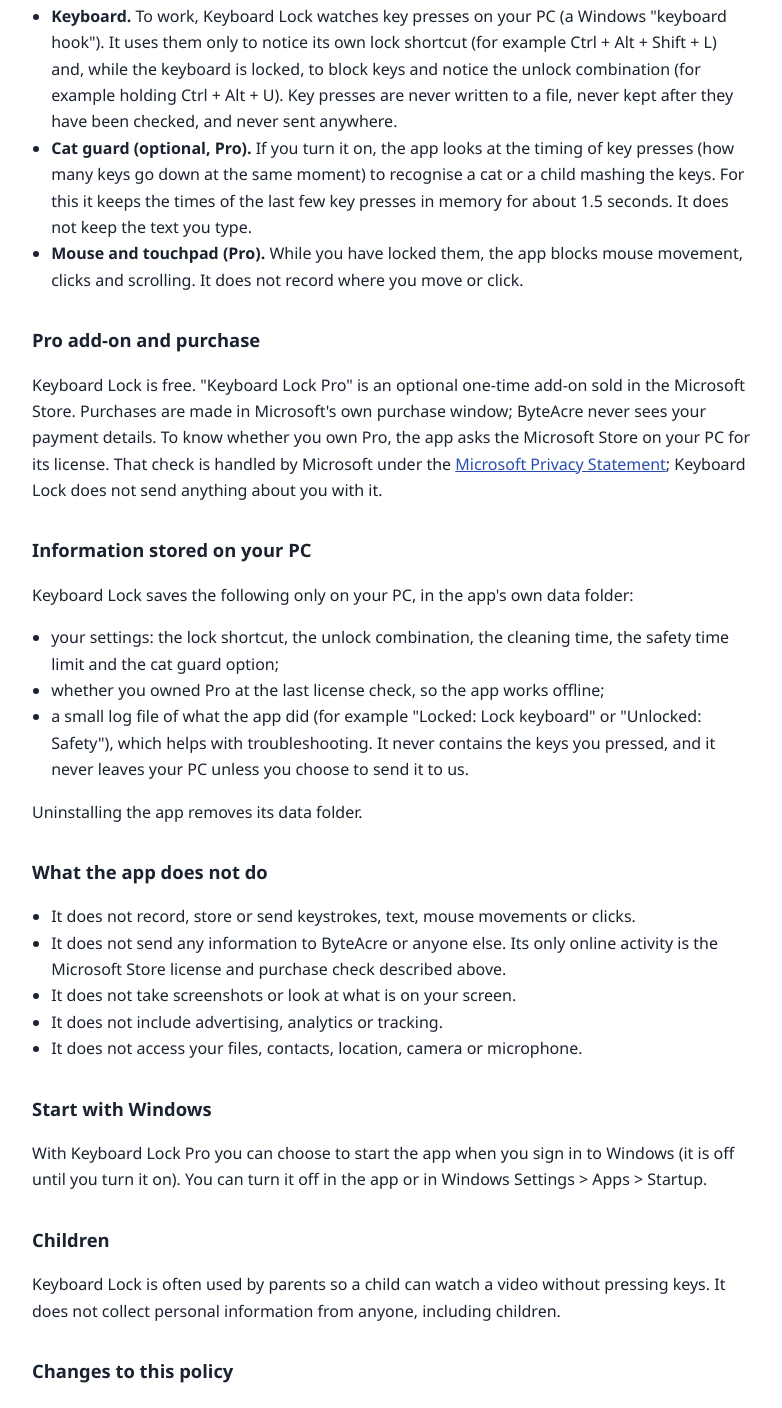
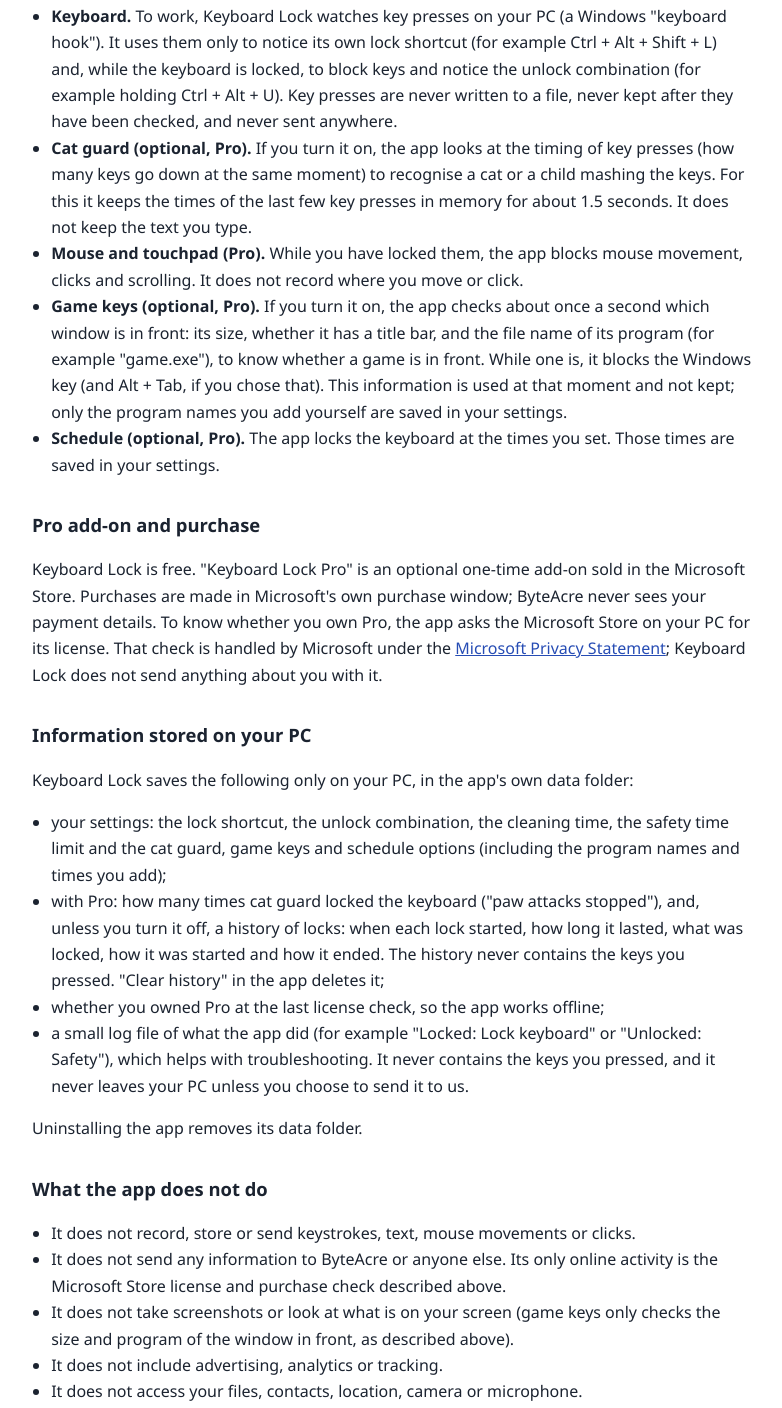
Before and after one commit to byteAcre/bn6---Keyboard-Lock, a plain HTML site: page index.html in a window 1280 px wide. Shown: the part 360-1768 px from the top of the page, without its empty margins (248-1030 px from the left). Drawn offline with Linux system fonts and the light colour scheme.

Commit message:
Update index.html

```diff
--- a/index.html
+++ b/index.html
@@ -27,7 +27,7 @@
 <body>
 <main>
   <h1>Keyboard Lock Privacy Policy</h1>
-  <p class="meta">Keyboard Lock, by ByteAcre &middot; Effective 10 November 2026 (version 1.0)</p>
+  <p class="meta">Keyboard Lock, by ByteAcre &middot; Effective 16 November 2026 (version 1.1)</p>
 
   <p>Keyboard Lock is a Windows app that locks your keyboard (and, with Keyboard Lock Pro, your mouse and touchpad)
   so you can clean them, or keep a cat or a child from typing. This policy explains what information the app uses and
@@ -45,6 +45,13 @@
       times of the last few key presses in memory for about 1.5 seconds. It does not keep the text you type.</li>
     <li><strong>Mouse and touchpad (Pro).</strong> While you have locked them, the app blocks mouse movement, clicks
       and scrolling. It does not record where you move or click.</li>
+    <li><strong>Game keys (optional, Pro).</strong> If you turn it on, the app checks about once a second which
+      window is in front: its size, whether it has a title bar, and the file name of its program (for example
+      "game.exe"), to know whether a game is in front. While one is, it blocks the Windows key (and Alt + Tab, if you
+      chose that). This information is used at that moment and not kept; only the program names you add yourself are
+      saved in your settings.</li>
+    <li><strong>Schedule (optional, Pro).</strong> The app locks the keyboard at the times you set. Those times are
+      saved in your settings.</li>
   </ul>
 
   <h2>Pro add-on and purchase</h2>
@@ -58,7 +65,10 @@
   <p>Keyboard Lock saves the following only on your PC, in the app's own data folder:</p>
   <ul>
     <li>your settings: the lock shortcut, the unlock combination, the cleaning time, the safety time limit and the cat
-      guard option;</li>
+      guard, game keys and schedule options (including the program names and times you add);</li>
+    <li>with Pro: how many times cat guard locked the keyboard ("paw attacks stopped"), and, unless you turn it off, a
+      history of locks: when each lock started, how long it lasted, what was locked, how it was started and how it
+      ended. The history never contains the keys you pressed. "Clear history" in the app deletes it;</li>
     <li>whether you owned Pro at the last license check, so the app works offline;</li>
     <li>a small log file of what the app did (for example "Locked: Lock keyboard" or "Unlocked: Safety"), which helps
       with troubleshooting. It never contains the keys you pressed, and it never leaves your PC unless you choose to
@@ -71,7 +81,8 @@
     <li>It does not record, store or send keystrokes, text, mouse movements or clicks.</li>
     <li>It does not send any information to ByteAcre or anyone else. Its only online activity is the Microsoft
       Store license and purchase check described above.</li>
-    <li>It does not take screenshots or look at what is on your screen.</li>
+    <li>It does not take screenshots or look at what is on your screen (game keys only checks the size and program of
+      the window in front, as described above).</li>
     <li>It does not include advertising, analytics or tracking.</li>
     <li>It does not access your files, contacts, location, camera or microphone.</li>
   </ul>
```
